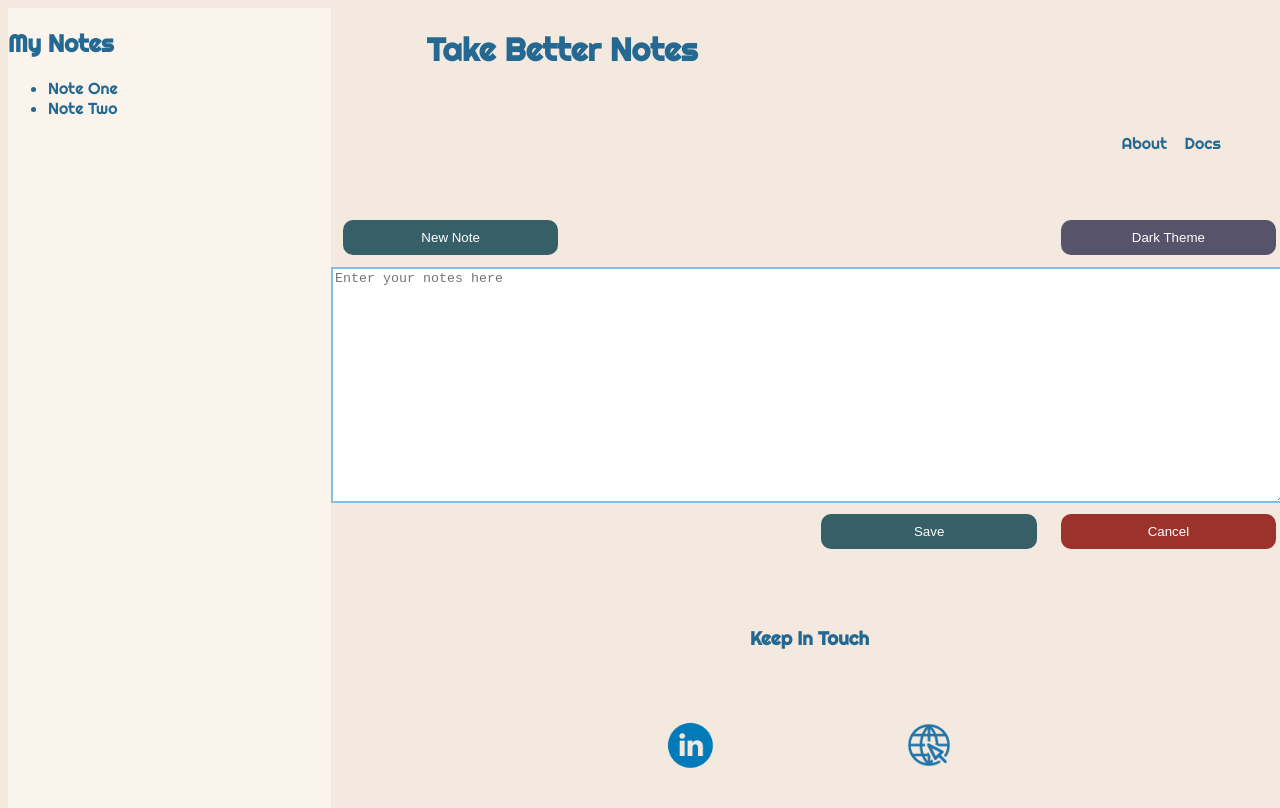
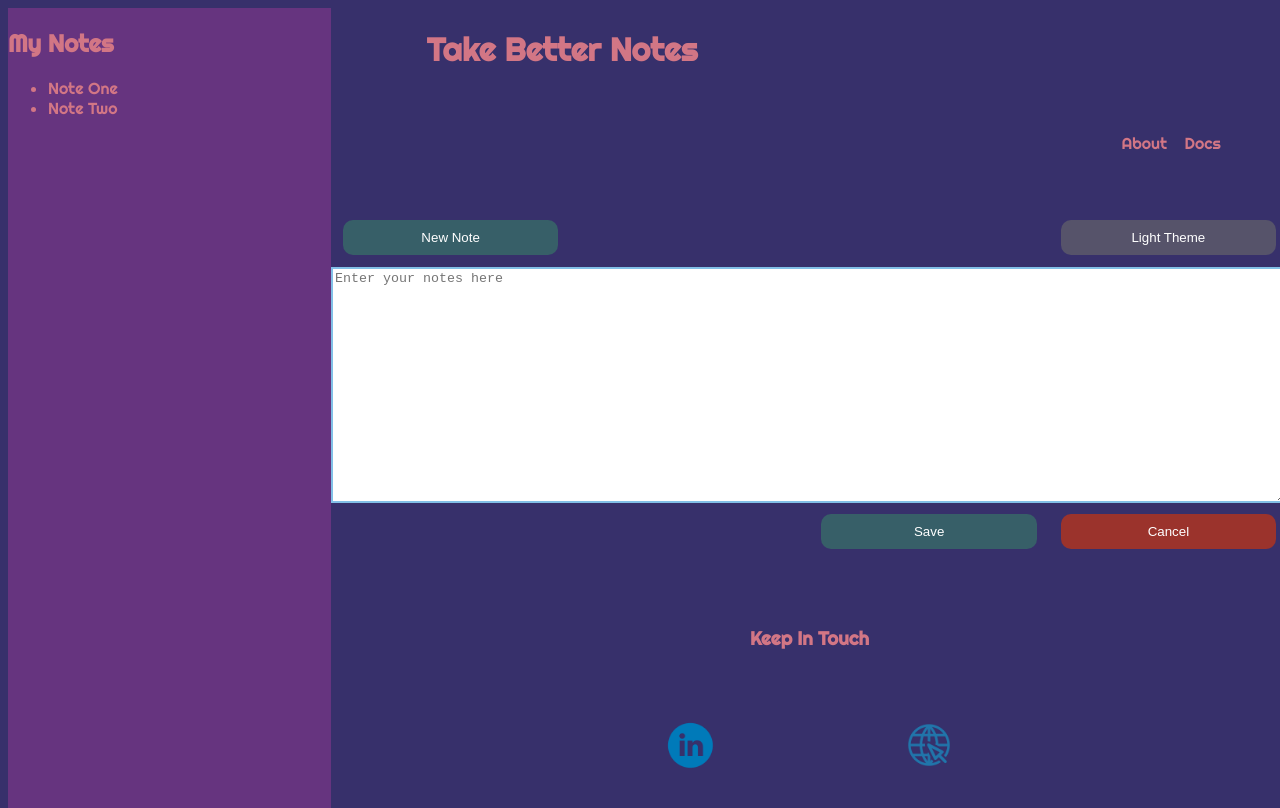
Before and after one commit to kianabdollahi/WebTechAssignment1, a plain HTML site: page index.html in a window 1280 px wide. Both pictures are taken after a click on the button "Dark Theme". Drawn offline with Linux system fonts and the light colour scheme.

Commit message:
Adds theme button functionality, bck colors change, theme button changes to Light Theme when pressed, and color of text changes for contrast

```diff
--- a/CSS/stylesheet.css
+++ b/CSS/stylesheet.css
@@ -132,6 +132,19 @@ h3,
   margin: 5%;
 }
 
+/* DARK THEME */
+.darkBody {
+  background-color: #37306b;
+}
+
+.darkAside {
+  background-color: #66347f;
+}
+
+.darkText {
+  color: #d27685;
+}
+
 @media screen and (min-width: 600px) {
   body {
     grid-template-columns: 20% auto;
--- a/index.html
+++ b/index.html
@@ -11,6 +11,7 @@
       href="https://fonts.googleapis.com/css2?family=Righteous&display=swap"
       rel="stylesheet"
     />
+    <script src="scripts/script.js" defer></script>
     <title>My Notes</title>
   </head>
 
--- /dev/null
+++ b/scripts/script.js
@@ -0,0 +1,40 @@
+// When the “Dark Theme” button is clicked,
+// Background colors should change to darker colors (use 2 different colors for the left and right parts)
+// Text colors on darker backgrounds should be updated to have good contrast
+// Use toggling class properties to achieve the two previous changes
+// Don't add css code in JS (don't use .style property)
+// Text on the button should be updated to “Light Theme”.
+// Pressing the “Light Theme” button would reverse all the changes. (3 points)
+
+const themeButton = document.querySelector("#theme-button");
+const buttonContainer = document.querySelector(".note-taking-area");
+const pageAside = document.querySelector("aside");
+const pageAsideHead = document.querySelector("aside h2");
+const pageAsideItems = document.querySelectorAll("#my-notes-list *");
+const pageHeader = document.querySelector("#main-title");
+const navAbout = document.querySelector("#nav-item-about");
+const navDocs = document.querySelector("#nav-item-docs");
+const footerHead = document.querySelector("#footer-title");
+
+function changeTheme(event) {
+  if (event.target.id === "theme-button") {
+    document.body.classList.toggle("darkBody");
+    pageAside.classList.toggle("darkAside");
+    pageAside.classList.toggle("darkText");
+    pageHeader.classList.toggle("darkText");
+    navAbout.classList.toggle("darkText");
+    navDocs.classList.toggle("darkText");
+    pageAsideHead.classList.toggle("darkText");
+    if (themeButton.textContent === "Dark Theme") {
+      themeButton.textContent = "Light Theme";
+    } else {
+      themeButton.textContent = "Dark Theme";
+    }
+
+    for (let i = 0; i < pageAsideItems.length; i++)
+      pageAsideItems[i].classList.toggle("darkText");
+    footerHead.classList.toggle("darkText");
+  }
+}
+
+buttonContainer.addEventListener("click", changeTheme);
```
